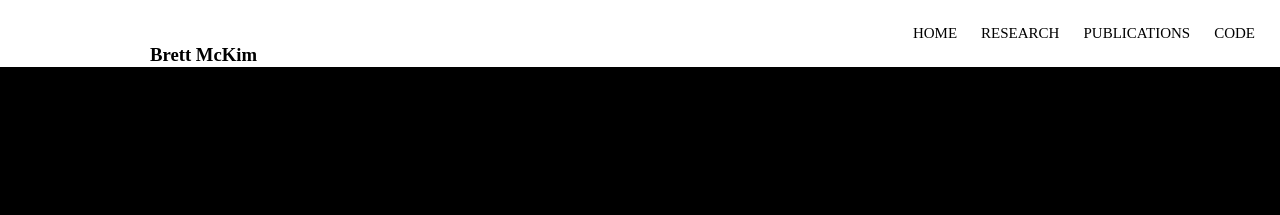
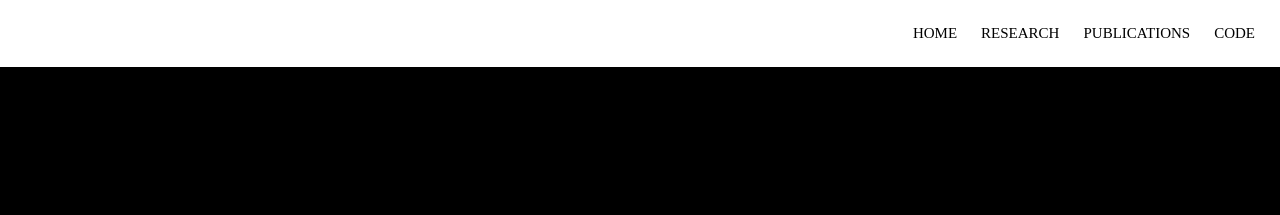
Before and after one commit to mckimb/mckimb.github.io, a Jekyll site: the page built from index.html, in a window 1280 px wide. Shown: the top 215 px of the page. Built offline with Jekyll 4.4.1, drawn with Linux system fonts in a browser that asks for light colours.

Commit message:
Update default.html

```diff
--- a/_layouts/default.html
+++ b/_layouts/default.html
@@ -7,7 +7,6 @@
 			<link rel="stylesheet" type="text/css" href="/css/main.css">
 		</head>
 		<body>
-			<h3>Brett McKim</h3>
 			<div class="topnav">
 				<a href="/">HOME</a>
   				<a href="/research">RESEARCH</a>
```
